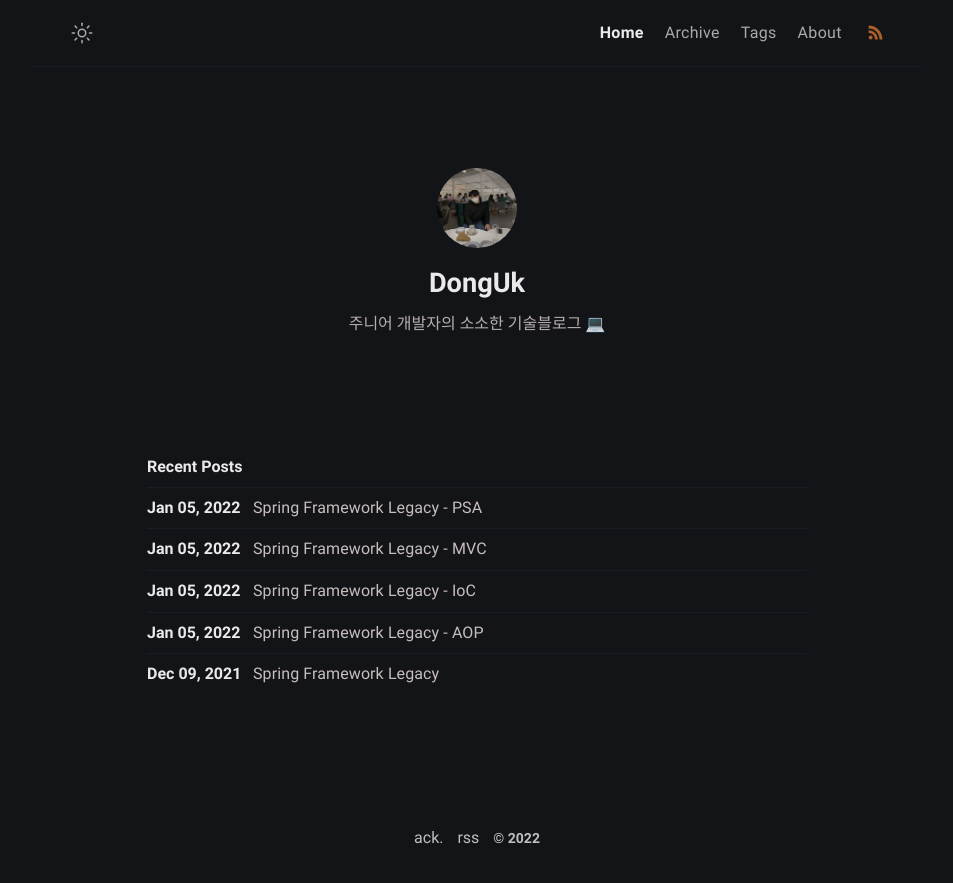
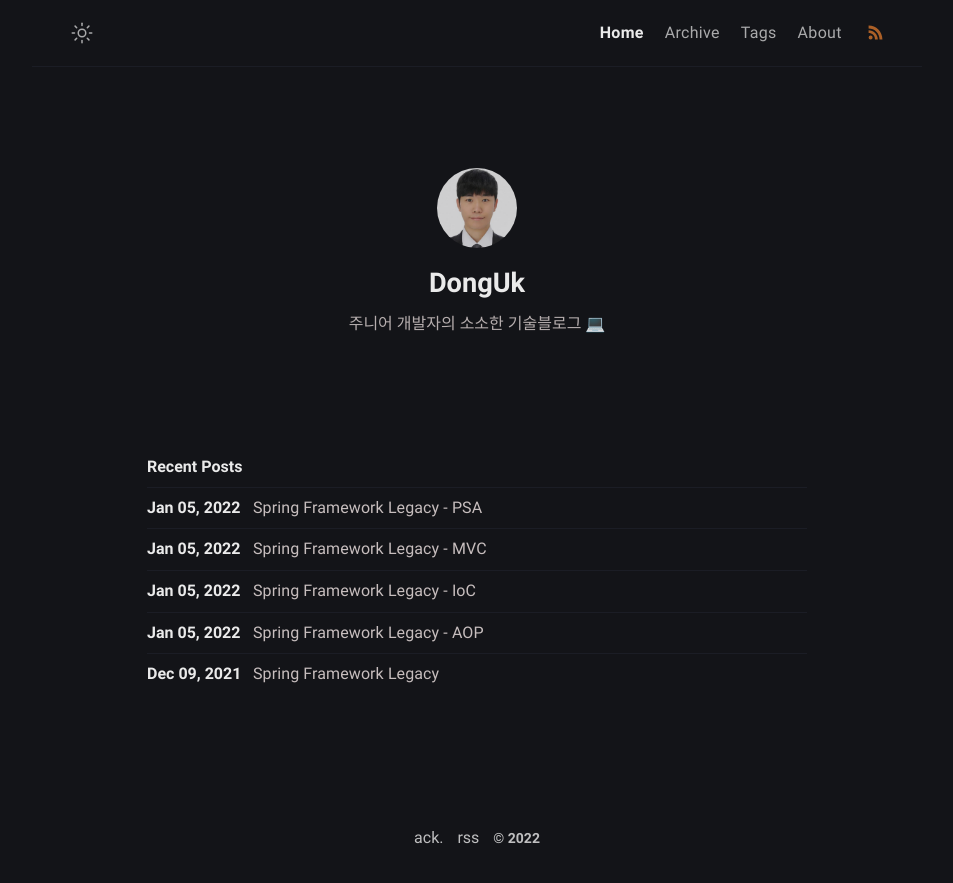
Before and after one commit to jd6186/jd6186.github.io, a Jekyll site: the page built from index.md, in a window 1280 px wide. Shown: the top 883 px of the page, without its empty margins (163-1116 px from the left). Built offline with Jekyll 4.4.1, drawn with Linux system fonts in a browser that asks for light colours.

```diff
--- a/_config.yml
+++ b/_config.yml
@@ -17,8 +17,10 @@ author:
     주니어 개발자의 소소한 기술블로그 💻
   username1: DongUk # general username
   github1: jd6186 # github username
+  twitter: twitter_username # twitter username
+  facebook: facebook_username # facebook username
   email1: wjdehd7991@gmail.com # email adress
-  avatar1: /assets/img/profile.png # change with your own avatar
+  avatar1: /assets/img/avatar2.jpg # change with your own avatar
 
 # URL settings
 url: "https://jd6186.github.io"
```
Also changed, not shown: archive.html (renamed from _layouts/archive.html), assets/img/profile.png (deleted).
